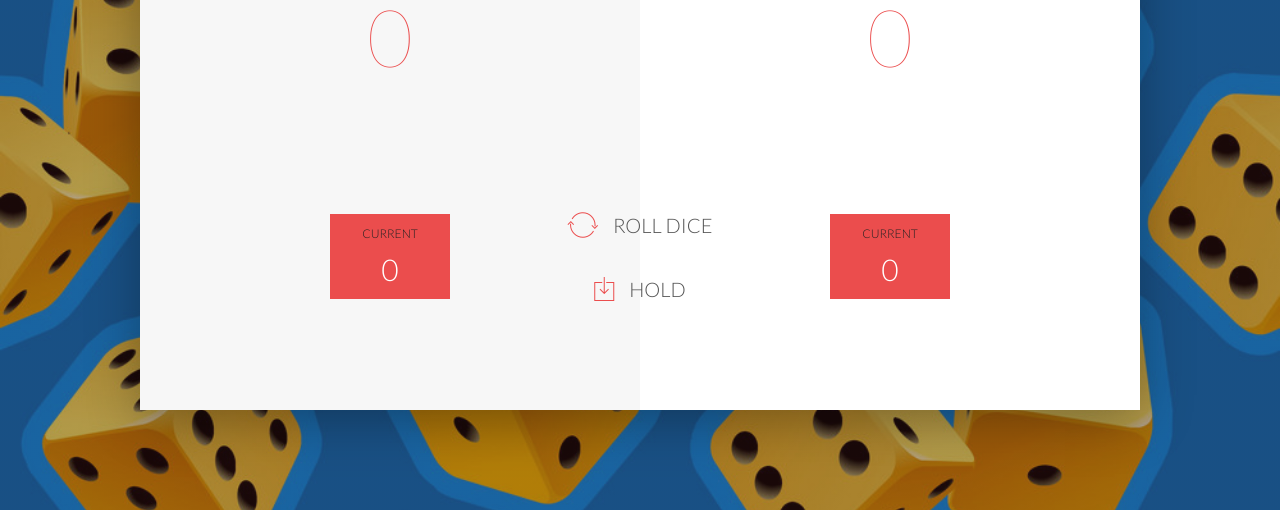
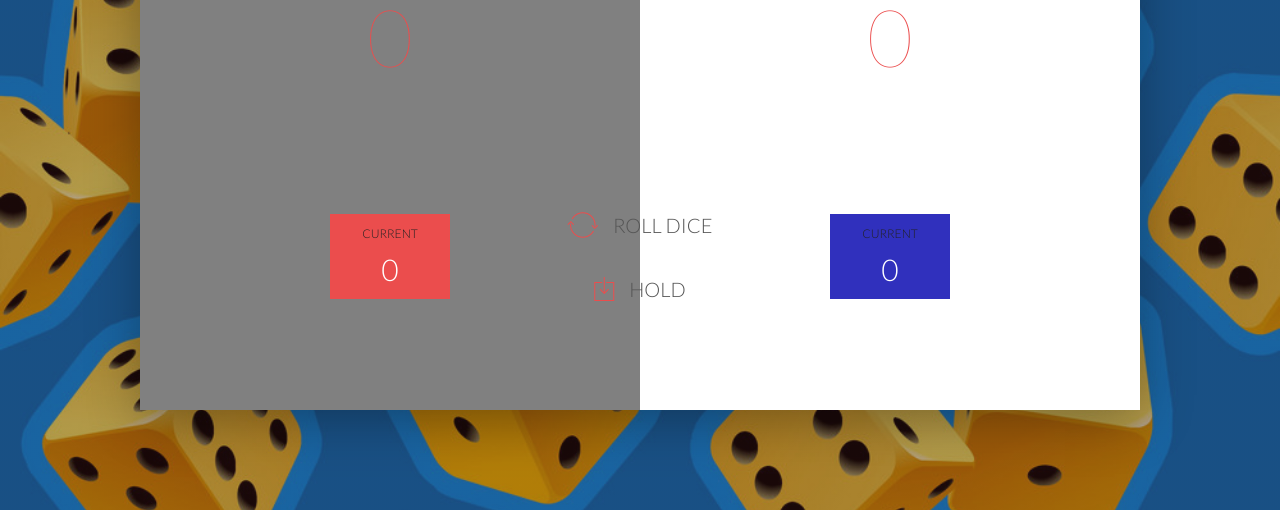
Before and after one commit to HashanLi94/The-Pig-Game, a plain HTML site: page index.html in a window 1280 px wide. Shown: the part 290-800 px from the top of the page. Drawn offline with nearby package versions, Linux system fonts and the light colour scheme.

Commit message:
Update style.css

```diff
--- a/style.css
+++ b/style.css
@@ -70,7 +70,7 @@ body {
     margin-bottom: 130px;
 }
 
-.active { background-color: #f7f7f7; }
+.active { background-color: gray; }
 .active .player-name { font-weight: 300; }
 
 .active .player-name::after {
@@ -90,6 +90,15 @@ body {
     margin: 0 auto;
     padding: 12px;
     text-align: center;
+}
+#box_1{
+    background-color: rgb(48, 48, 189);
+    color: #fff;
+    width: 40%;
+    margin: 0 auto;
+    padding: 12px;
+    text-align: center;
+
 }
 
 .player-current-label {
```
